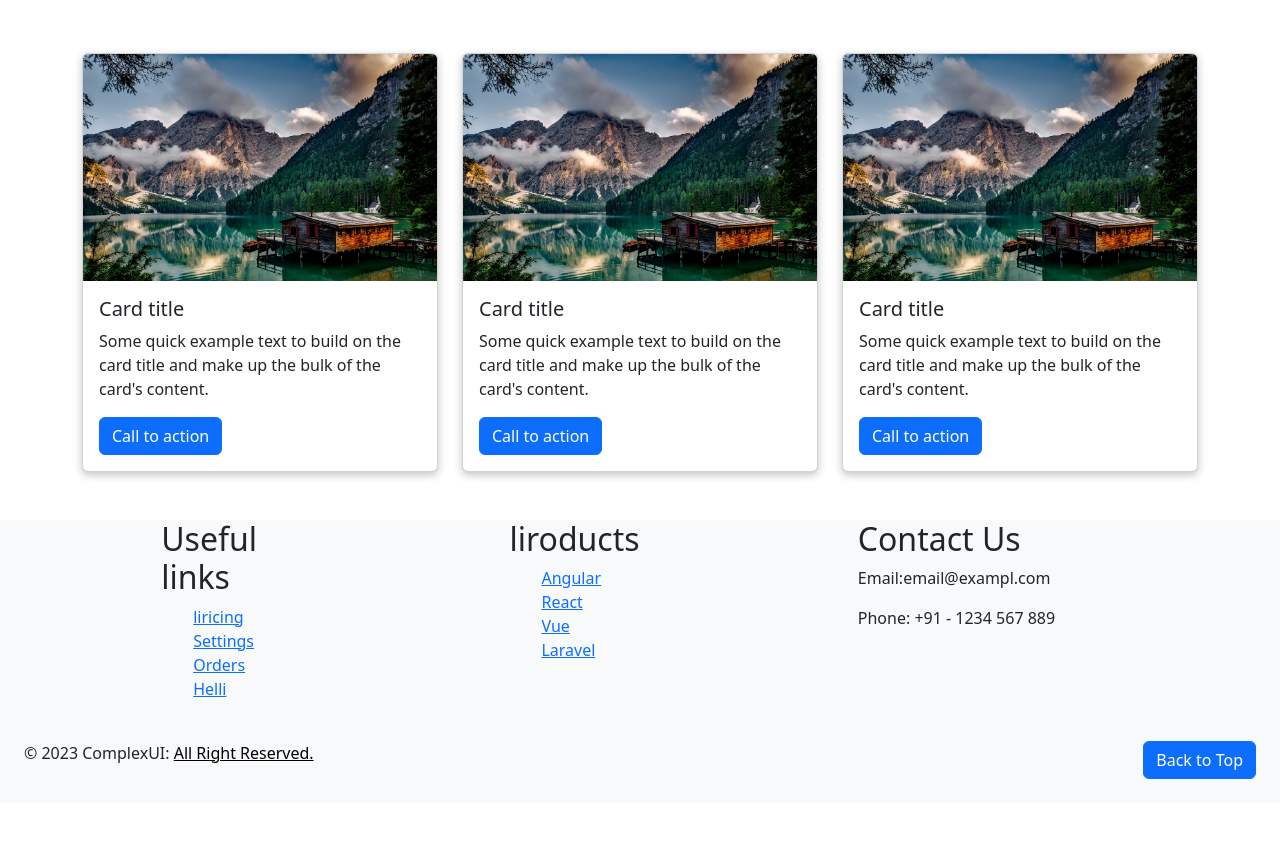
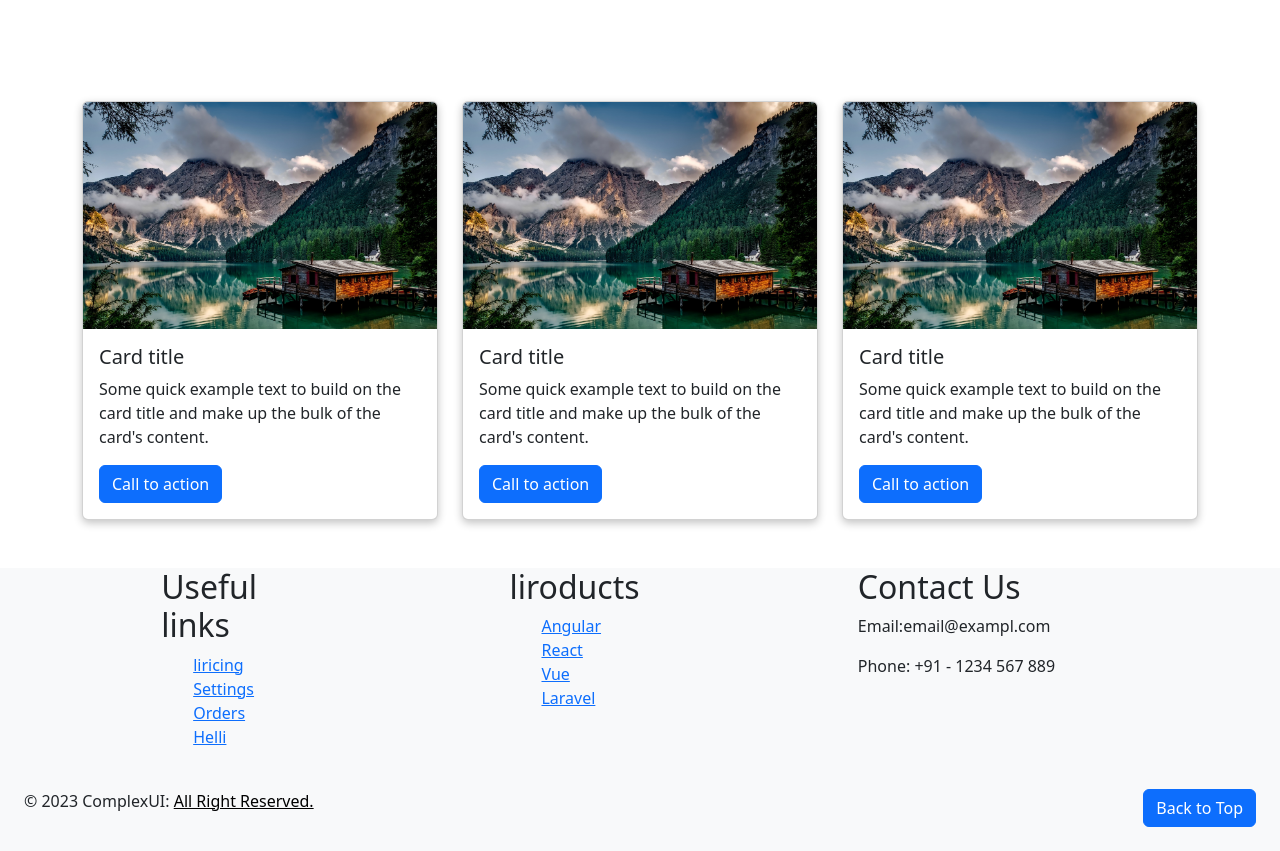
Before and after one commit to venkataharicharanj/May-Contest, a plain HTML site: page index.html in a window 1280 px wide. Shown: the part 2375-3226 px from the top of the page. Before the commit the page ends 3178 px from the top, so only its background shows below. Drawn offline with nearby package versions, Linux system fonts and the light colour scheme; some icons are missing.

Commit message:
Update index.html

```diff
--- a/index.html
+++ b/index.html
@@ -169,7 +169,7 @@
 <!-- last Cards Section -->
     <div class="container my-5">
         <div class="row">
-            <div class="col col-lg-4 col-sm-12 mb-sm-4 mb-lg-0">
+            <div class="col-lg-4 mt-5 mx-auto">
                 <div class="card">
                     <img src="./pexels-pixabay-147411.jpg" class="card-img-top" alt="...">
                     <div class="card-body">
@@ -179,7 +179,7 @@
                     </div>
                 </div>
             </div>
-            <div class="col col-lg-4 col-sm-12 mb-sm-4 mb-lg-0">
+            <div class="col-lg-4 mt-5 mx-auto">
                 <div class="card">
                     <img src="./pexels-pixabay-147411.jpg" class="card-img-top" alt="...">
                     <div class="card-body">
@@ -189,7 +189,7 @@
                     </div>
                 </div>
             </div>
-             <div class="col col-lg-4 col-sm-12 mb-sm-4 mb-lg-0">
+             <div class="col-lg-4 mt-5 mx-auto">
                 <div class="card">
                     <img src="./pexels-pixabay-147411.jpg" class="card-img-top" alt="...">
                     <div class="card-body">
```
